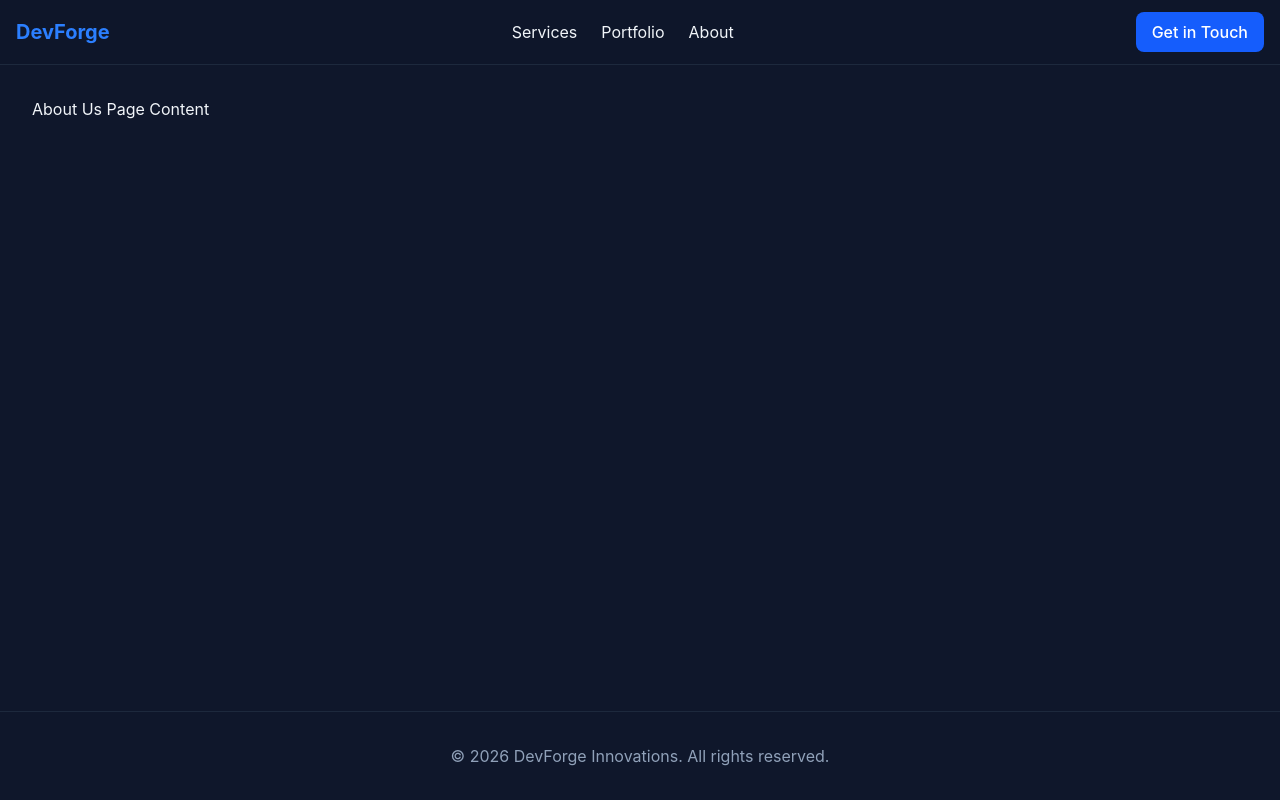
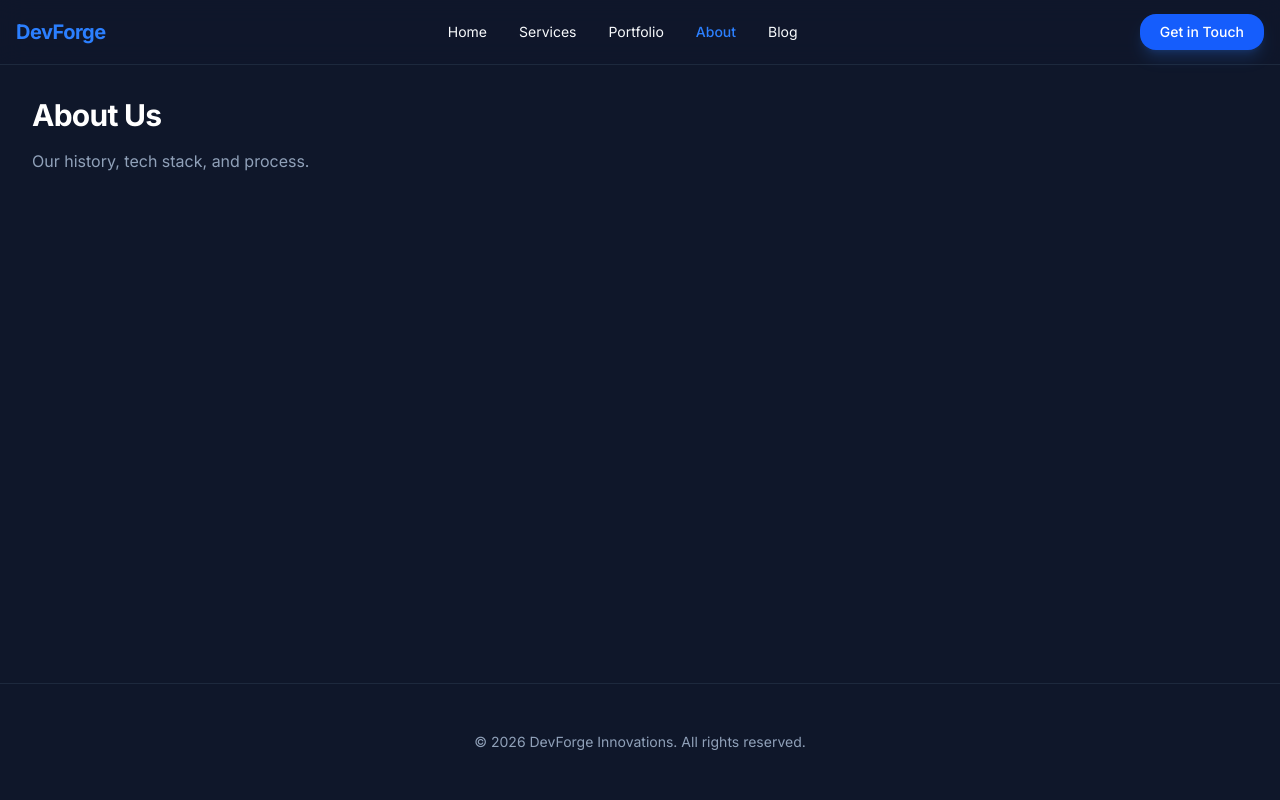
Before and after one commit to nzaman7878/DevForge_Innovations, a React app in the folder frontend/: page /about in a window 1280 px wide. Built offline with nearby package versions, Linux system fonts and the light colour scheme; the HTML template or start-up script is replaced by a standard one.

Commit message:
feat: implement routing and global design system

```diff
--- a/frontend/src/App.jsx
+++ b/frontend/src/App.jsx
@@ -1,26 +1,33 @@
 import React from 'react';
-import { BrowserRouter as Router, Routes, Route, Link } from 'react-router-dom';
+import { BrowserRouter as Router, Routes, Route, Link, NavLink } from 'react-router-dom';
 
-const Home = () => <div className="p-8">Home Page Content</div>;
-const Services = () => <div className="p-8">Services Page Content</div>;
-const Portfolio = () => <div className="p-8">Portfolio Page Content</div>;
-const About = () => <div className="p-8">About Us Page Content</div>;
+import Home from './pages/Home';
+import Services from './pages/Services';
+import Portfolio from './pages/Portfolio';
+import About from './pages/About';
+import Blog from './pages/Blog';
+import Contact from './pages/Contact';
 
 function App() {
+  const activeStyle = ({ isActive }) =>
+    isActive ? "text-blue-500 font-medium transition-colors" : "hover:text-blue-400 transition-colors";
+
   return (
     <Router>
       <div className="min-h-screen flex flex-col font-sans">
-        <header className="border-b border-slate-800 bg-slate-900/50 backdrop-blur sticky top-0 z-50">
+        <header className="border-b border-slate-800 bg-slate-900/80 backdrop-blur-md sticky top-0 z-50">
           <div className="max-w-7xl mx-auto px-4 h-16 flex items-center justify-between">
-            <Link to="/" className="text-xl font-bold text-blue-500">DevForge</Link>
-            <nav className="flex gap-6">
-              <Link to="/services" className="hover:text-blue-400 transition-colors">Services</Link>
-              <Link to="/portfolio" className="hover:text-blue-400 transition-colors">Portfolio</Link>
-              <Link to="/about" className="hover:text-blue-400 transition-colors">About</Link>
+            <Link to="/" className="text-xl font-bold text-blue-500 tracking-tight">DevForge</Link>
+            <nav className="hidden md:flex gap-8 text-sm">
+              <NavLink to="/" className={activeStyle}>Home</NavLink>
+              <NavLink to="/services" className={activeStyle}>Services</NavLink>
+              <NavLink to="/portfolio" className={activeStyle}>Portfolio</NavLink>
+              <NavLink to="/about" className={activeStyle}>About</NavLink>
+              <NavLink to="/blog" className={activeStyle}>Blog</NavLink>
             </nav>
-            <button className="bg-blue-600 hover:bg-blue-700 text-white px-4 py-2 rounded-lg font-medium transition-colors">
+            <Link to="/contact" className="bg-blue-600 hover:bg-blue-700 text-white px-5 py-2 rounded-lg font-medium text-sm transition-colors shadow-lg shadow-blue-500/20">
               Get in Touch
-            </button>
+            </Link>
           </div>
         </header>
 
@@ -30,10 +37,12 @@ function App() {
             <Route path="/services" element={<Services />} />
             <Route path="/portfolio" element={<Portfolio />} />
             <Route path="/about" element={<About />} />
+            <Route path="/blog" element={<Blog />} />
+            <Route path="/contact" element={<Contact />} />
           </Routes>
         </main>
 
-        <footer className="border-t border-slate-800 py-8 text-center text-slate-400">
+        <footer className="border-t border-slate-800 py-12 text-center text-slate-400 text-sm">
           <p>&copy; 2026 DevForge Innovations. All rights reserved.</p>
         </footer>
       </div>
--- a/frontend/src/index.css
+++ b/frontend/src/index.css
@@ -1,7 +1,27 @@
+@import url('https://fonts.googleapis.com/css2?family=Inter:wght@400;500;600;700;800&display=swap');
 @import "tailwindcss";
+
+@theme {
+  --color-primary: #2563eb;
+  --color-primary-hover: #1d4ed8;
+  --color-surface-base: #000000;
+  --color-surface: #0f172a;
+  --color-surface-elevated: #1e293b;
+  --color-on-surface: #f8fafc;
+  --color-on-surface-muted: #94a3b8;
+
+  --font-sans: "Inter", sans-serif;
+  --radius-md: 8px;
+  --radius-lg: 16px;
+}
 
 @layer base {
   body {
-    @apply bg-slate-900 text-slate-100;
+    @apply bg-surface text-on-surface;
+    font-family: var(--font-sans);
+  }
+
+  h1, h2, h3, h4, h5, h6 {
+    @apply font-bold tracking-tight text-white;
   }
 }
--- /dev/null
+++ b/frontend/src/pages/About.jsx
@@ -0,0 +1,8 @@
+export default function About() {
+  return (
+    <div className="p-8">
+      <h1 className="text-3xl font-bold mb-4">About Us</h1>
+      <p className="text-slate-400">Our history, tech stack, and process.</p>
+    </div>
+  );
+}
--- /dev/null
+++ b/frontend/src/pages/Blog.jsx
@@ -0,0 +1,8 @@
+export default function Blog() {
+  return (
+    <div className="p-8">
+      <h1 className="text-3xl font-bold mb-4">Blog</h1>
+      <p className="text-slate-400">Latest news and articles.</p>
+    </div>
+  );
+}
--- /dev/null
+++ b/frontend/src/pages/Contact.jsx
@@ -0,0 +1,8 @@
+export default function Contact() {
+  return (
+    <div className="p-8">
+      <h1 className="text-3xl font-bold mb-4">Contact Us</h1>
+      <p className="text-slate-400">Get in touch to start a project.</p>
+    </div>
+  );
+}
--- /dev/null
+++ b/frontend/src/pages/Home.jsx
@@ -0,0 +1,8 @@
+export default function Home() {
+  return (
+    <div className="p-8">
+      <h1 className="text-3xl font-bold mb-4">Home Page Content</h1>
+      <p className="text-slate-400">Welcome to DevForge Innovations.</p>
+    </div>
+  );
+}
--- /dev/null
+++ b/frontend/src/pages/Portfolio.jsx
@@ -0,0 +1,8 @@
+export default function Portfolio() {
+  return (
+    <div className="p-8">
+      <h1 className="text-3xl font-bold mb-4">Portfolio & Case Studies</h1>
+      <p className="text-slate-400">Showcasing our best work.</p>
+    </div>
+  );
+}
--- /dev/null
+++ b/frontend/src/pages/Services.jsx
@@ -0,0 +1,8 @@
+export default function Services() {
+  return (
+    <div className="p-8">
+      <h1 className="text-3xl font-bold mb-4">Our Services</h1>
+      <p className="text-slate-400">Web, Mobile, SaaS, and more.</p>
+    </div>
+  );
+}
```
